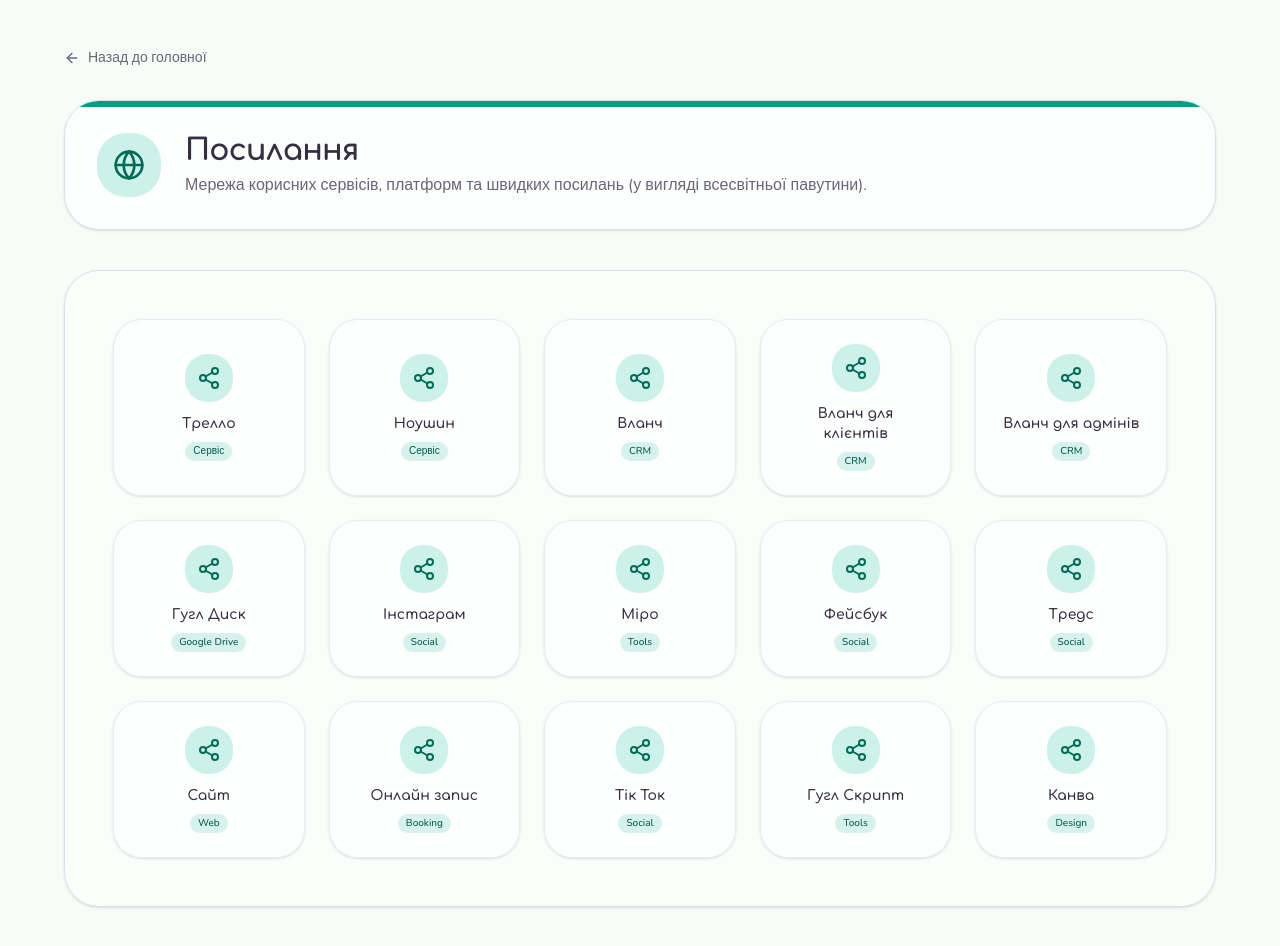
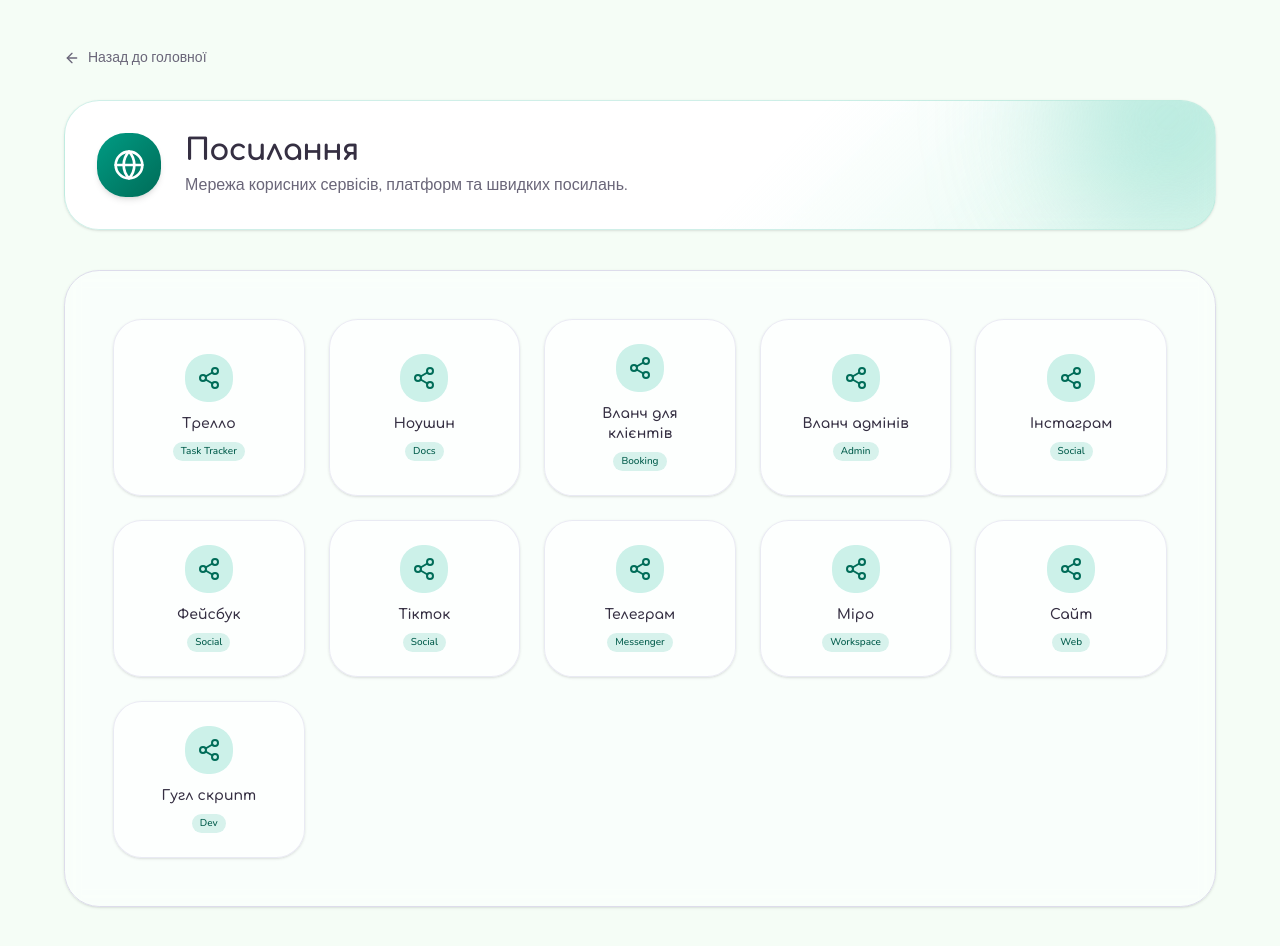
Before and after one commit to Nana-lana/like-hub, a Next.js app in the folder сайт/: page /links in a window 1280 px wide. Shown: the top 946 px of the page. Built offline with nearby package versions, Linux system fonts and the light colour scheme.

Commit message:
Update page.tsx

```diff
--- a/сайт/app/links/page.tsx
+++ b/сайт/app/links/page.tsx
@@ -1,10 +1,76 @@
 import Link from "next/link"
 import { ArrowLeft, ArrowUpRight, Globe, Share2, Activity, ExternalLink } from "lucide-react"
-import { directory } from "@/lib/directory-data"
 
 export default function LinksPage() {
-  const linksSection = directory.find((s) => s.id === "links")
-  const links = linksSection ? linksSection.links : []
+  // Список посилань відповідно до ваших вимог
+  const links = [
+    {
+      title: "Трелло",
+      description: "Задачі та проєкти мережі",
+      url: "https://trello.com/b/WTc7A7BO/%D0%BB%D0%B0%D0%B9%D0%BA-%D0%B7%D0%B0%D0%B4%D0%B0%D1%87%D1%96",
+      tag: "Task Tracker",
+    },
+    {
+      title: "Ноушин",
+      description: "База знань та документація",
+      url: "https://app.notion.com/p/Home-page-97b705bb22ed4a75851492edc2b9b7a1",
+      tag: "Docs",
+    },
+    {
+      title: "Вланч для клієнтів",
+      description: "Клієнтський інтерфейс запису",
+      url: "https://w.wlaunch.net/i/like.poltava/b?utm_source=google_organic&utm_medium=organic&utm_campaign=search_system",
+      tag: "Booking",
+    },
+    {
+      title: "Вланч адмінів",
+      description: "Адміністративна панель",
+      url: "https://wlaunch.net/uk-ua/?utm_source=google&utm_medium=cpc&utm_campaign=g_search_kwd_brand_ua&utm_content=797700846470&utm_term=%D0%B2%D0%BB%D0%B0%D0%BD%D1%87&gad_source=1&gad_campaignid=23579400877&gbraid=0AAAAAC1TOPBudImZukMPU25pquQj_KWNv&gclid=Cj0KCQjw5P7UBhDaARIsAOSlS1N9HgQYfzIwSJaV_bBQcbBNfJBPZnrDYuVHiJqNWdUn1S44kncGeccaAkAgEALw_wcB",
+      tag: "Admin",
+    },
+    {
+      title: "Інстаграм",
+      description: "Офіційна сторінка мережі",
+      url: "https://www.instagram.com/like.poltava?stkn=MXUxOXV3YjhubHkwaA==",
+      tag: "Social",
+    },
+    {
+      title: "Фейсбук",
+      description: "Сторінка у Facebook",
+      url: "https://uk-ua.facebook.com/profile.php?id=100082208621231&name=xhp_ntfbaction__open_user",
+      tag: "Social",
+    },
+    {
+      title: "Тікток",
+      description: "Відео та контент",
+      url: "https://www.tiktok.com/@like.poltava",
+      tag: "Social",
+    },
+    {
+      title: "Телеграм",
+      description: "Комунікація та канал",
+      url: "https://t.me/likepoltava",
+      tag: "Messenger",
+    },
+    {
+      title: "Міро",
+      description: "Інтерактивна дошка",
+      url: "https://miro.com/ru/",
+      tag: "Workspace",
+    },
+    {
+      title: "Сайт",
+      description: "Головний вебсайт мережі",
+      url: "https://like.in.ua/",
+      tag: "Web",
+    },
+    {
+      title: "Гугл скрипт",
+      description: "Автоматизація та скрипти",
+      url: "https://script.google.com/u/0/home/projects/125zhaTCAnXYq8wxUIj_LJDWOgmI75pxMRhharY91ss6Su3WGxgq61BOJ/edit",
+      tag: "Dev",
+    },
+  ]
 
   return (
     <main className="min-h-screen p-6 md:p-12">
@@ -18,11 +84,26 @@ export default function LinksPage() {
           Назад до головної
         </Link>
 
-        {/* Шапка сторінки */}
-        <div className="relative mb-10 overflow-hidden rounded-3xl border border-border bg-card/90 p-8 shadow-sm backdrop-blur-sm">
-          <span className="absolute inset-x-0 top-0 h-1.5 w-full bg-[oklch(0.6_0.15_180)]" aria-hidden="true" />
-          <div className="flex flex-col sm:flex-row items-start sm:items-center gap-6">
-            <span className="flex size-16 shrink-0 items-center justify-center rounded-2xl bg-[oklch(0.93_0.04_180)] text-[oklch(0.45_0.14_180)]">
+        {/* Шапка сторінки з градієнтним фоном та свіченням */}
+        <div
+          className="relative mb-10 overflow-hidden rounded-3xl border border-border bg-card/90 p-8 shadow-sm backdrop-blur-sm"
+          style={{
+            background: `linear-gradient(135deg, var(--card) 60%, oklch(0.92 0.05 180 / 0.4) 100%)`,
+            borderColor: `oklch(0.82 0.08 180 / 0.4)`,
+          }}
+        >
+          <div
+            className="pointer-events-none absolute -right-16 -top-24 h-56 w-56 rounded-full blur-3xl"
+            style={{ background: `oklch(0.82 0.09 180 / 0.5)` }}
+            aria-hidden="true"
+          />
+          <div className="relative flex flex-col sm:flex-row items-start sm:items-center gap-6">
+            <span
+              className="flex size-16 shrink-0 items-center justify-center rounded-2xl text-white shadow-md"
+              style={{
+                background: `linear-gradient(135deg, oklch(0.6 0.15 180), oklch(0.45 0.14 180))`,
+              }}
+            >
               <Globe className="size-8" />
             </span>
             <div>
@@ -30,7 +111,7 @@ export default function LinksPage() {
                 Посилання
               </h1>
               <p className="mt-1 text-muted-foreground text-base">
-                Мережа корисних сервісів, платформ та швидких посилань (у вигляді всесвітньої павутини).
+                Мережа корисних сервісів, платформ та швидких посилань.
               </p>
             </div>
           </div>
```
